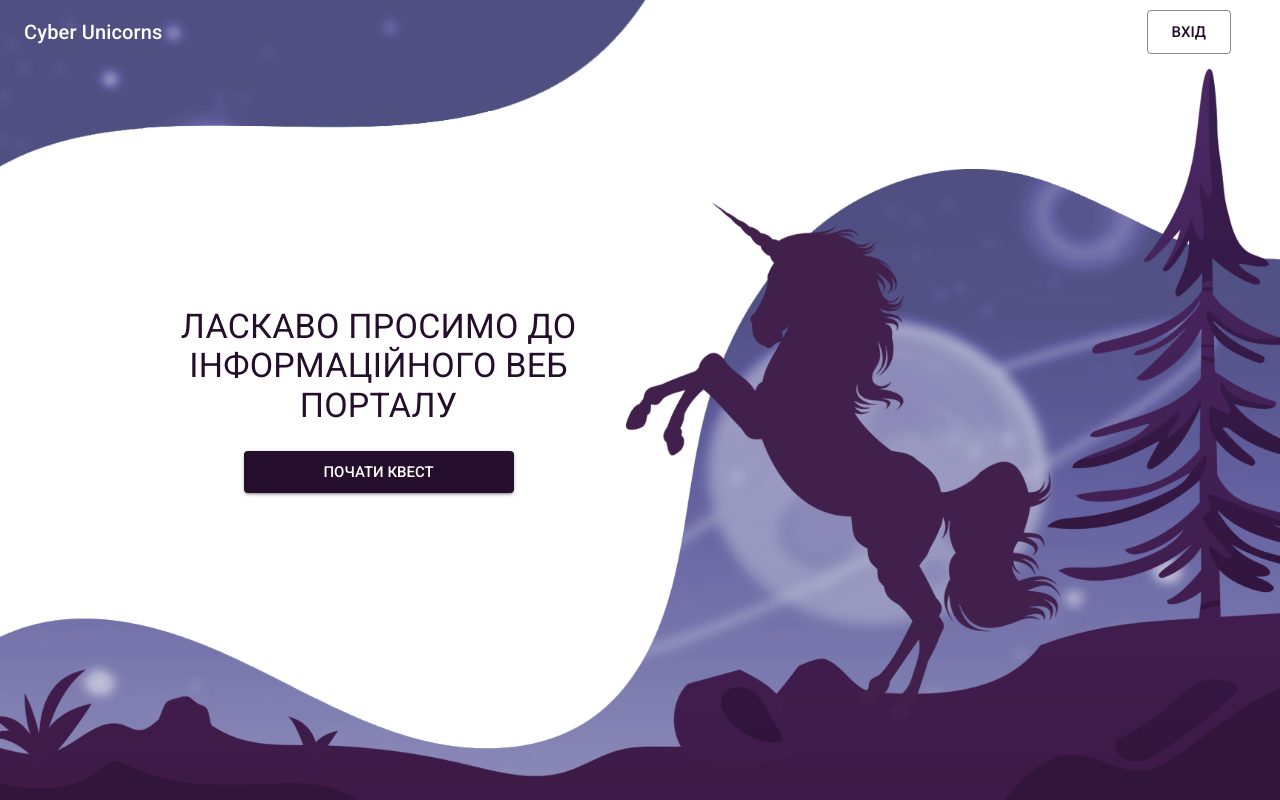
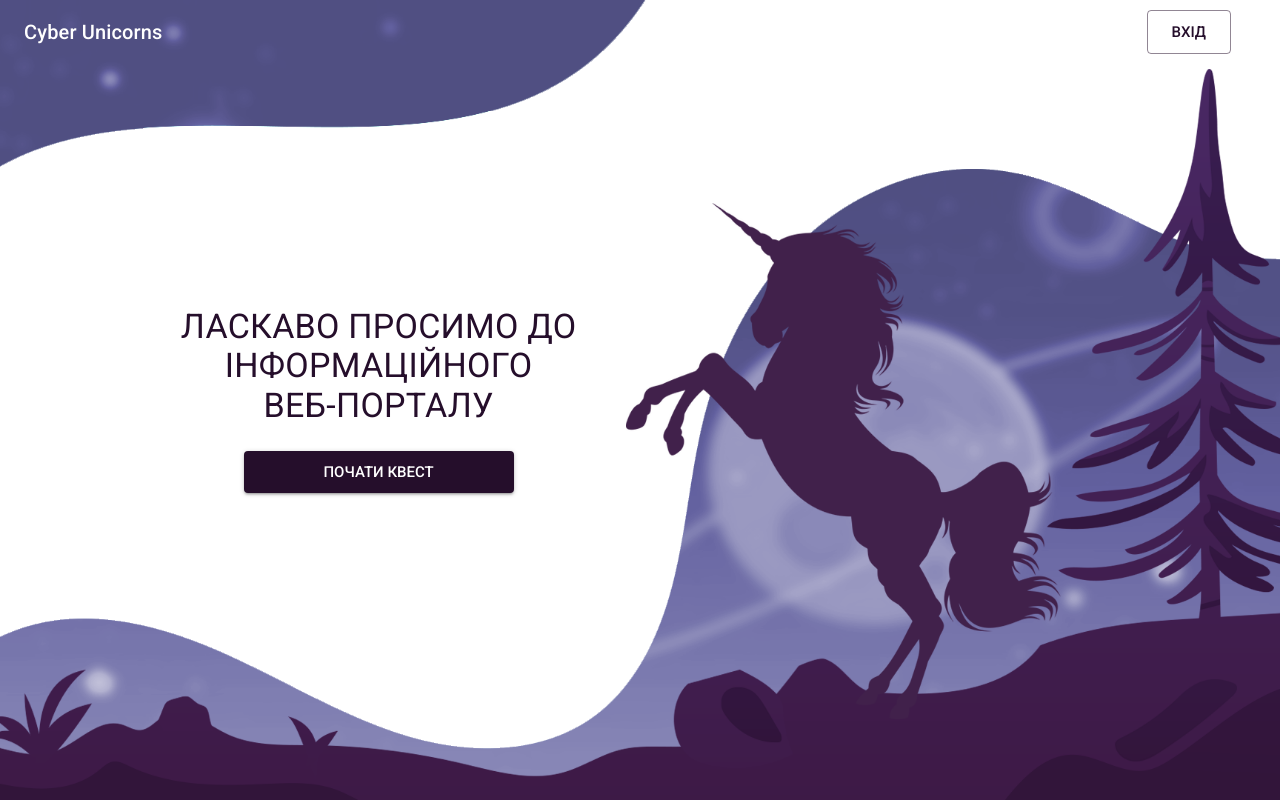
Before and after one commit to Fit-guys/reborn, a React app: page / in a window 1280 px wide. Shown: the top 800 px of the page. Built offline with nearby package versions, Linux system fonts and the light colour scheme.

Commit message:
minor fixes

```diff
--- a/src/components/pages/landing/LandingPage.jsx
+++ b/src/components/pages/landing/LandingPage.jsx
@@ -37,7 +37,10 @@ class LandingPage extends Component {
               color="primary"
               className={classes.getStartedCaption}
             >
-              Ласкаво просимо до Iнформацiйного ВЕБ порталу
+              Ласкаво просимо до Iнформацiйного
+              <br />
+              {' '}
+ВЕБ-порталу
             </Typography>
             <Button
               size="large"
```
